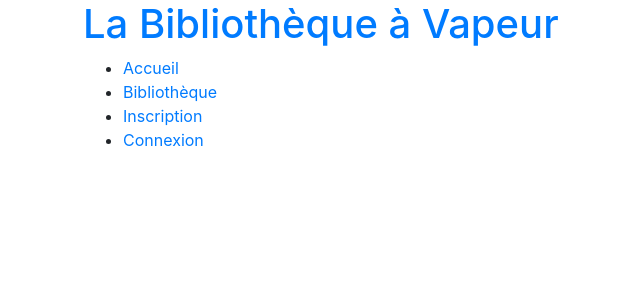
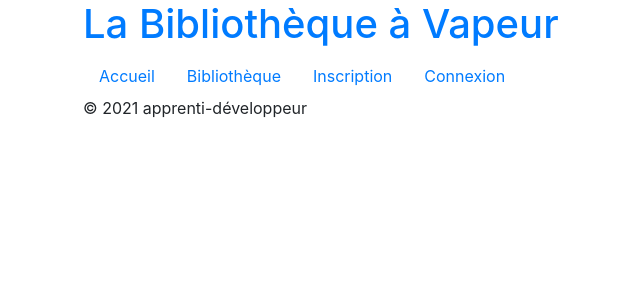
Before and after one commit to Feilipu69/steampunkLibrary, a PHP site: page /view/template.php in a window 1280 px wide. Shown: the top 300 px of the page, without its empty margins (2-642 px from the left). Run offline with PHP 8.4, Linux system fonts and the light colour scheme; the template is opened without the code that fills it, so the values that code supplies are empty; some libraries are stand-ins or nearby versions.

Commit message:
Mise en page du menu avec Boostrap

```diff
--- a/view/template.php
+++ b/view/template.php
@@ -3,6 +3,7 @@
 	<head>
 		<meta charset="utf-8">
 		<link rel="stylesheet" href="https://stackpath.bootstrapcdn.com/bootstrap/4.3.1/css/bootstrap.min.css" integrity="sha384-ggOyR0iXCbMQv3Xipma34MD+dH/1fQ784/j6cY/iJTQUOhcWr7x9JvoRxT2MZw1T" crossorigin="anonymous">
+		<link rel="stylesheet" href="<?= HOST; ?>/style/style.css" />
 		<script src="https://cdn.tiny.cloud/1/wh9z1mfuolvg4lwiul6nr0x5ur1txczi3ksrn9vm58r2itps/tinymce/5/tinymce.min.js" referrerpolicy="origin"></script>
 		<meta name="viewport" content="width=device-width, initial-scale=1, shrink-to-fit=no">
 		<title>La Bibliothèque à Vapeur</title>
@@ -10,37 +11,37 @@
 	<body>
 		<div class="container">
 			<header>
-				<h1><a href="<?= HOST; ?>">La Bibliothèque à Vapeur</a></h1>
+				<h1><a href="<?= HOST; ?>" class="text-decoration-none">La Bibliothèque à Vapeur</a></h1>
 				<nav>
-					<ul>
-						<li><a href="<?= HOST; ?>">Accueil</a></li>
-						<li><a href="<?= HOST; ?>/books">Bibliothèque</a></li>
+					<ul class="nav">
+						<li class="nav-item"><a class="nav-link" href="<?= HOST; ?>">Accueil</a></li>
+						<li class="nav-item"><a class="nav-link" href="<?= HOST; ?>/books">Bibliothèque</a></li>
 						<?php
 						if (isset($_SESSION['login'])) {
 							?>
-							<li><a href="<?= HOST; ?>/newsletters">Newsletter</a></li>
-							<li><a href="<?= HOST; ?>/forum">Forum</a></li>
+							<li class="nav-item"><a class="nav-link" href="<?= HOST; ?>/newsletters">Newsletter</a></li>
+							<li class="nav-item"><a class="nav-link" href="<?= HOST; ?>/forum">Forum</a></li>
 							<?php
 							if (isset($_SESSION['role'])) {
 								?>
-								<li><a href="<?= HOST; ?>/updateData">Gestion de vos données</a></li>
-								<li><a href="<?= HOST; ?>/mySubjects">Mes sujets</a></li>
+								<li class="nav-item"><a class="nav-link" href="<?= HOST; ?>/updateData">Gestion de vos données</a></li>
+								<li class="nav-item"><a class="nav-link" href="<?= HOST; ?>/mySubjects">Mes sujets</a></li>
 								<?php
 							}
 							if (isset($_SESSION['role']) && ($_SESSION['role'] === 'admin' || $_SESSION['role'] === 'moderator')) {
 								?>
-								<li><a href="<?= HOST; ?>/administration">Administration</a></li>
+								<li class="nav-item"><a class="nav-link" href="<?= HOST; ?>/administration">Administration</a></li>
 								<?php
 							}
 							?>
-							<li><a href="<?= HOST; ?>/disconnection">Déconnexion</a></li>
+							<li class="nav-item"><a class="nav-link" href="<?= HOST; ?>/disconnection">Déconnexion</a></li>
 							<?php
 						}
 
 						if (!isset($_SESSION['login'])) {
 							?>
-							<li><a href="<?= HOST; ?>/register">Inscription</a></li>
-							<li><a href="<?= HOST; ?>/connection">Connexion</a></li>
+							<li class="nav-item"><a class="nav-link" href="<?= HOST; ?>/register">Inscription</a></li>
+							<li class="nav-item"><a class="nav-link" href="<?= HOST; ?>/connection">Connexion</a></li>
 							<?php
 						}
 						?>
@@ -62,6 +63,7 @@
 		</div>
 		<div class="container">
 			<footer>
+				<p>&copy; 2021 apprenti-développeur</p>
 			</footer>
 		</div>
 		<script>
```
